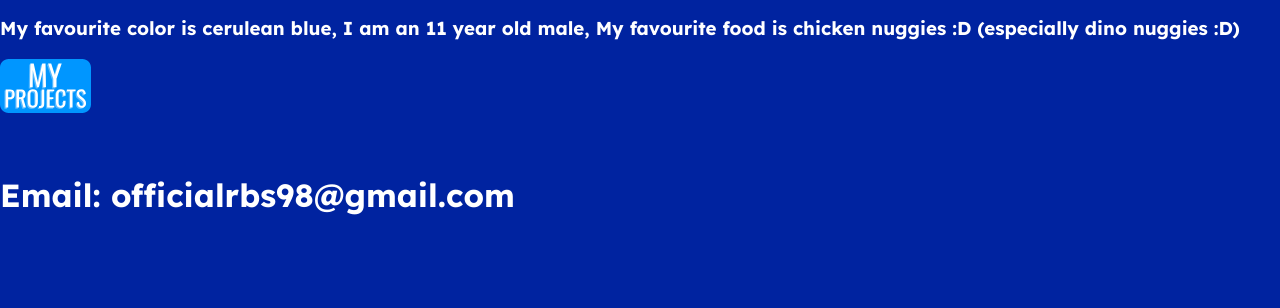
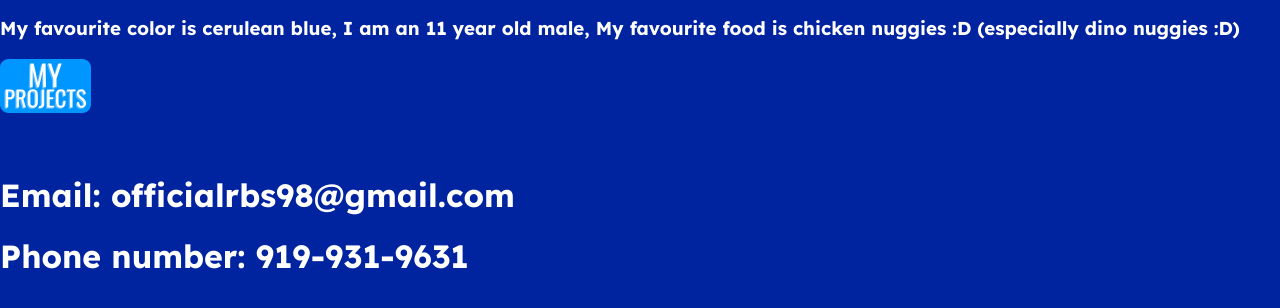
Before and after one commit to xdziplining/xdziplining.github.io, a plain HTML site: page index.html in a window 1280 px wide. Shown: the part 168-476 px from the top of the page. Drawn offline with Linux system fonts and the light colour scheme.

Commit message:
Update index.html

```diff
--- a/index.html
+++ b/index.html
@@ -12,3 +12,4 @@
 <br>
 <br>
 <h1 style="color: white">Email: officialrbs98@gmail.com</h1>
+<h1 style="color: white">Phone number: 919-931-9631</h1>
```
